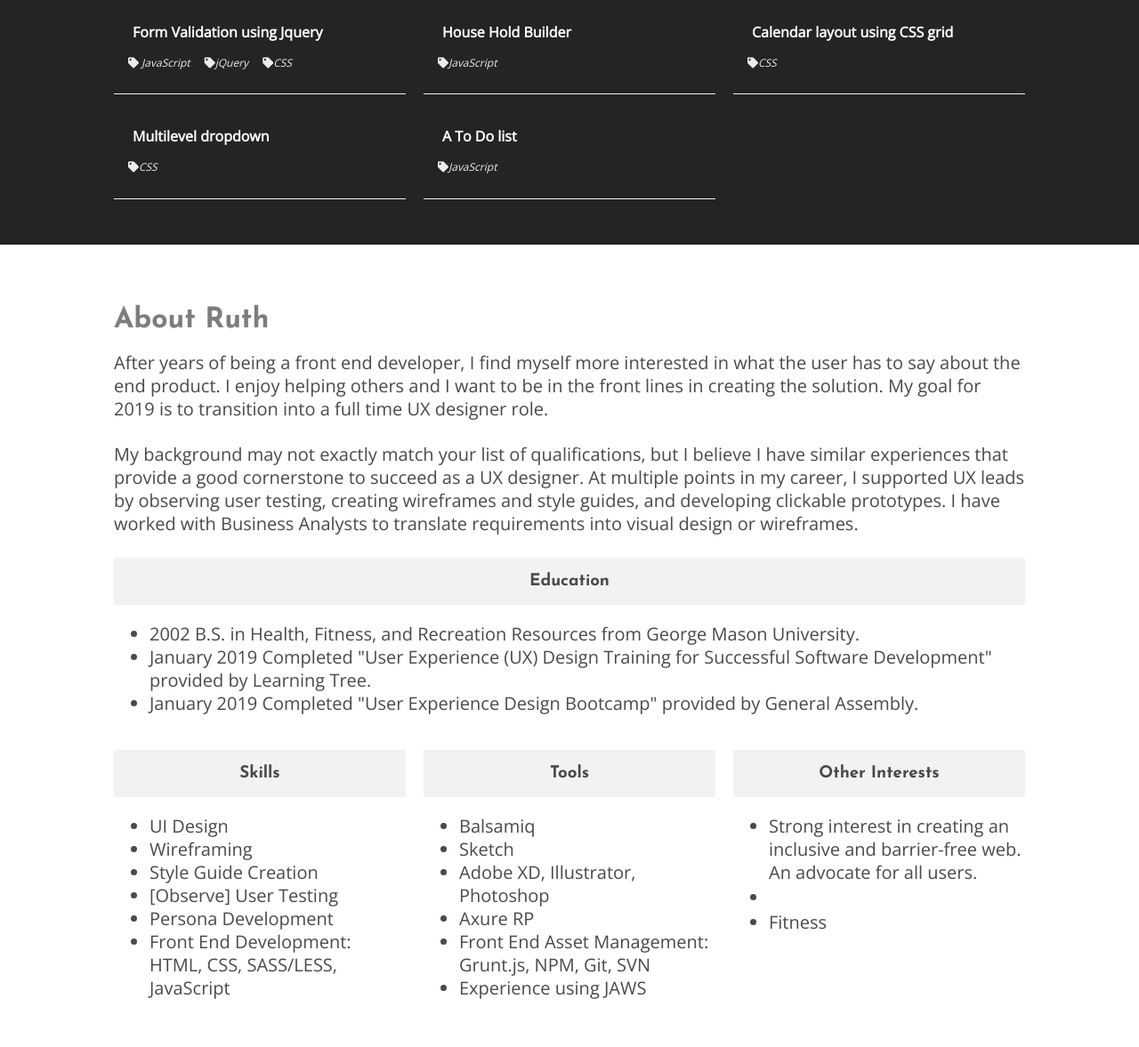
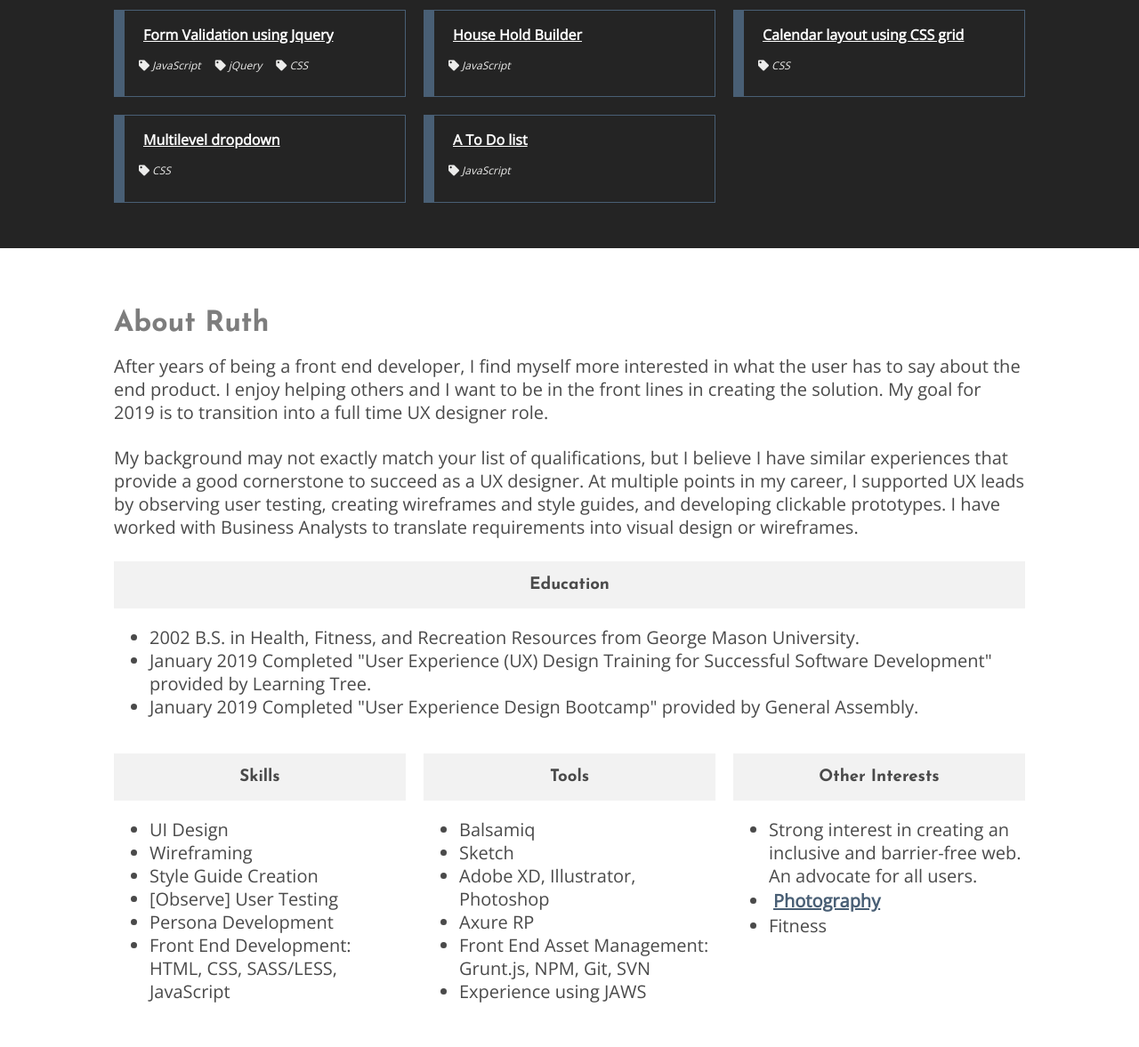
Before and after one commit to bbruthbar/bbruthbar.github.io, a website: page index.html in a window 1280 px wide. Shown: the part 610-1787 px from the top of the page at 89% size. Drawn offline with nearby package versions, Linux system fonts and the light colour scheme.

Commit message:
fixed styling

```diff
--- a/components/sass/_grid.scss
+++ b/components/sass/_grid.scss
@@ -15,13 +15,25 @@
   }
   .grid {
     a {
-      color: $white;
+      color: $navyGray;
       display:block;
+      text-decoration: underline;
 
       &:hover {
         text-decoration: underline;
       }
     }
+  }
+
+  &.code-samples .grid {
+    border: 1px solid $navyGray;
+    border-left: 12px solid $navyGray;
+    padding: 16px;
+
+    a {
+      color: $white;
+    }
+
     .tags {
       color: $cement;
       display:inline-block;
@@ -30,11 +42,7 @@
       margin: 8px 4px 4px 0;
       font-size: 12px;
     }
-  }
 
-  &.code-samples .grid {
-    border-bottom: 1px solid $lightestGray;
-    padding: 16px;
   }
 
 }
--- a/components/sass/_typography.scss
+++ b/components/sass/_typography.scss
@@ -38,10 +38,8 @@ h1 {
   }
 
   a {
-    color: $charcoal;
     font-weight: bold;
     padding: 2px 5px;
-    text-decoration: none;
   }
 
   p, ul, ol {
--- a/components/sass/_variables.scss
+++ b/components/sass/_variables.scss
@@ -5,6 +5,7 @@ $black:         #000;
 $gray:          #4A4A4A;
 $lightGray:     lighten($black, 60%);
 $lightestGray:  lighten($black, 95%);
+$navyGray:      #495f75;
 
 $charcoal:      #242424;
 $cement:        #ECECEB;
--- a/index.html
+++ b/index.html
@@ -41,24 +41,24 @@
         <div class="grid">
           <a href="https://codepen.io/bbruthbar/full/qgwJrO" target="_blank" title="(opens in new window)">Form Validation using Jquery</a>
           <span class="tags"><i class="fas fa-tag"></i> JavaScript</span>
-          <span class="tags"><i class="fas fa-tag"></i>jQuery</span>
-          <span class="tags"><i class="fas fa-tag"></i>CSS</span>
+          <span class="tags"><i class="fas fa-tag"></i> jQuery</span>
+          <span class="tags"><i class="fas fa-tag"></i> CSS</span>
         </div>
         <div class="grid">
           <a href="https://next.plnkr.co/plunk/pN3jcH" target="_blank" title="(opens in new window)">House Hold Builder</a>
-          <span class="tags"><i class="fas fa-tag"></i>JavaScript</span>
+          <span class="tags"><i class="fas fa-tag"></i> JavaScript</span>
         </div>
         <div class="grid">
           <a href="https://codepen.io/bbruthbar/full/oPLKZQ" target="_blank" title="(opens in new window)">Calendar layout using CSS grid</a>
-          <span class="tags"><i class="fas fa-tag"></i>CSS</span>
+          <span class="tags"><i class="fas fa-tag"></i> CSS</span>
         </div>
         <div class="grid">
           <a href="https://codepen.io/bbruthbar/full/ooovXE" target="_blank" title="(opens in new window)">Multilevel dropdown</a>
-          <span class="tags"><i class="fas fa-tag"></i>CSS</span>
+          <span class="tags"><i class="fas fa-tag"></i> CSS</span>
         </div>
         <div class="grid">
           <a href="https://codepen.io/bbruthbar/full/qmpqKB" target="_blank" title="(opens in new window)">A To Do list</a>
-          <span class="tags"><i class="fas fa-tag"></i>JavaScript</span>
+          <span class="tags"><i class="fas fa-tag"></i> JavaScript</span>
         </div>
       </div>
     </section>
@@ -100,7 +100,7 @@
           <h3>Other Interests</h3>
           <ul>
             <li>Strong interest in creating an inclusive and barrier-free web. An advocate for all users.</li>
-            <li><a href="https://sireeloh.myportfolio.com" target="_blank" title="Photography (opens in new window)">Photography]</a></li>
+            <li><a href="https://sireeloh.myportfolio.com" target="_blank" title="Photography (opens in new window)">Photography</a></li>
             <li>Fitness</li>
           </ul>
 
```
Also changed, not shown: css/styles.css.
